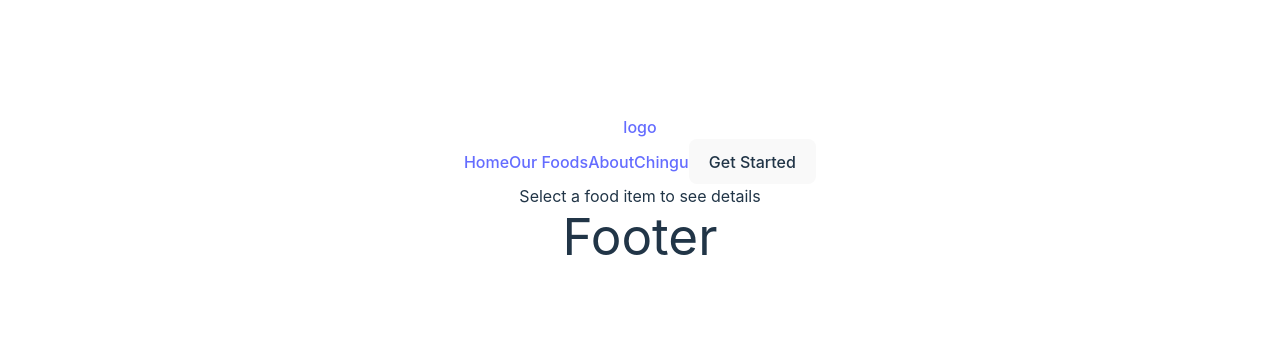
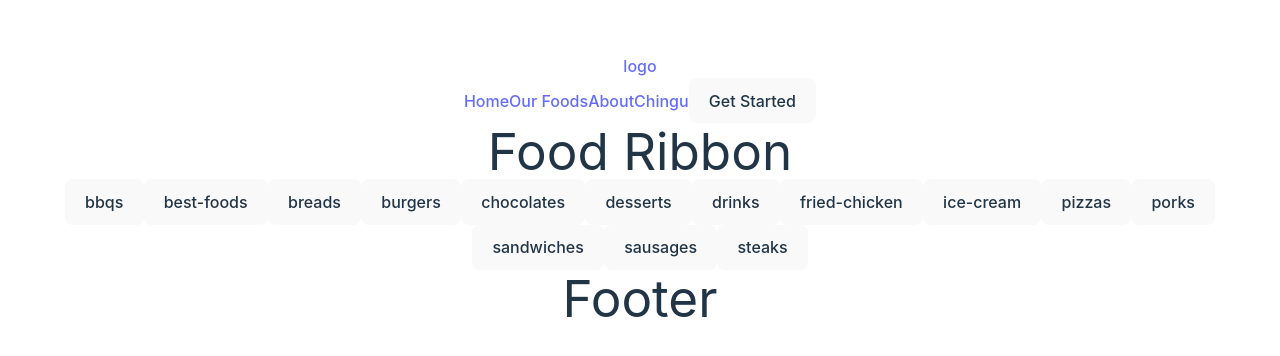
Before and after one commit to chingu-voyages/v50-tier2-team-15, a React (Vite) app: page /foods/1 in a window 1280 px wide. Shown: the part 210-566 px from the top of the page. Built offline with nearby package versions, Linux system fonts and the light colour scheme.

Commit message:
feat: Update FoodCard component layout. Update routes. Create OurFoodsList screen for future filtering.

```diff
--- a/package.json
+++ b/package.json
@@ -29,7 +29,7 @@
     "eslint-plugin-react-hooks": "^4.6.2",
     "eslint-plugin-react-refresh": "^0.4.7",
     "postcss": "^8.4.39",
-    "tailwindcss": "^3.4.5",
+    "tailwindcss": "^3.4.6",
     "vite": "^5.3.1"
   },
   "optionalDependencies": {
--- a/src/components/FoodCard.jsx
+++ b/src/components/FoodCard.jsx
@@ -10,12 +10,14 @@ const FoodCard = () => {
 
   return (
     <div>
-      <h1>{food.name}</h1>
-      <img src={food.img} alt={food.name} />
-      <p>{food.dsc}</p>
-      <p>{food.price}</p>
-      <p>{food.rate}</p>
-      <p>{food.country}</p>
+      <div><h1>{food.name}</h1></div>
+      <div class="flex flex-row">
+      <div class="basis-1/2 grow"><img src={food.img} alt={food.name} /></div>
+      <div><p>{food.dsc}</p></div>
+      <div><p>{food.price}</p></div>
+      <div><p>{food.rate}</p></div>
+      <div><p>{food.country}</p></div>
+      </div>
     </div>
   );
 };
--- a/src/components/FoodRibbon.jsx
+++ b/src/components/FoodRibbon.jsx
@@ -14,6 +14,27 @@ const FoodRibbon = ({ onCategorySelect }) => {
   const status = useSelector((state) => state.foodData.status);
   const error = useSelector((state) => state.foodData.error);
 
+    const desiredCategories = [
+    "bbqs",
+    "best-foods",
+    "breads",
+    "burgers",
+    "chocolates",
+    "desserts",
+    "drinks",
+    "fried-chicken",
+    "ice-cream",
+    "pizzas",
+    "porks",
+    "sandwiches",
+    "sausages",
+    "steaks"
+  ];
+
+  const filteredCategories = Object.keys(foodData).filter(category =>
+    desiredCategories.includes(category)
+  );
+
   console.log("Food Data:", foodData); // Log fetched data
   console.log("Fetch Status:", status); // Log fetch status
   if (error) console.log("Fetch Error:", error); // Log any fetch errors
@@ -27,7 +48,7 @@ const FoodRibbon = ({ onCategorySelect }) => {
       <h1>Food Ribbon</h1>
       {status === "loading" && <p>Loading...</p>}
       {status === "failed" && <p>Error fetching data</p>}
-      {status === "succeeded" && Object.keys(foodData).map((category) => (
+      {status === "succeeded" && filteredCategories.map((category) => (
         <button key={category} onClick={() => handleCategoryClick(category)}>
           {category}
         </button>
--- a/src/index.css
+++ b/src/index.css
@@ -1,6 +1,7 @@
 @tailwind base;
 @tailwind components;
 @tailwind utilities;
+
 :root {
   font-family: Inter, system-ui, Avenir, Helvetica, Arial, sans-serif;
   line-height: 1.5;
--- a/src/main.jsx
+++ b/src/main.jsx
@@ -17,14 +17,17 @@ import HomeScreen from "./screens/HomeScreen";
 import LoginScreen from "./screens/LoginScreen";
 import ShowFoodMenu from "./screens/ShowFoodMenu.jsx";
 import FoodCard from "./components/FoodCard";
+import OurFoodsList from "./screens/OurFoodsList.jsx";
 
 const router = createBrowserRouter(
   createRoutesFromElements(
     <Route path="/" element={<App />}>
       <Route index={true} path="/" element={<HomeScreen />} />
       <Route path="/login" element={<LoginScreen />} />
-      <Route path="/foods" element={<ShowFoodMenu />} />
-      <Route path="/foods/:id" element={<FoodCard />} />
+      <Route path="/foods" element={<OurFoodsList />} />
+      <Route path="/foods/:category" element={<ShowFoodMenu />} />
+      <Route path="/food/:id" element={<FoodCard />} />
+
     </Route>
   )
 );
--- /dev/null
+++ b/src/screens/OurFoodsList.jsx
@@ -0,0 +1,41 @@
+// This is an unordered list of the Our Foods category.
+// It's a list of every single food available in JSON file.
+// This screen would be used for filtering/searching stuff.
+// From there, we should be able to get components, and move them to other screens.
+
+import { useEffect } from "react";
+import { useDispatch, useSelector } from "react-redux";
+import { fetchFoodData } from "../slices/foodDataApiSlice";
+
+const OurFoodsList = () => {
+
+  const dispatch = useDispatch();
+
+  useEffect(() => {
+    dispatch(fetchFoodData());
+  }, [dispatch]);
+
+  const foodData = useSelector((state) => state.foodData.data);
+  const status = useSelector((state) => state.foodData.status);
+  const error = useSelector((state) => state.foodData.error);
+
+  const allFoods = Object.values(foodData).flat();
+
+  return (
+    <div>
+      <h1>Our Foods List</h1>
+      {status === "loading" && <p>Loading...</p>}
+      {status === "failed" && <p>Error fetching data: {error}</p>}
+      {status === "succeeded" && (
+        <ul>
+          {allFoods.map((food) => (
+            <li key={food.id}>{food.name}</li>
+          ))}
+        </ul>
+      )}
+    </div>
+  );
+
+};
+
+export default OurFoodsList;
```
Also changed, not shown: 1 other file (tests, documents, lock files or other folders).
